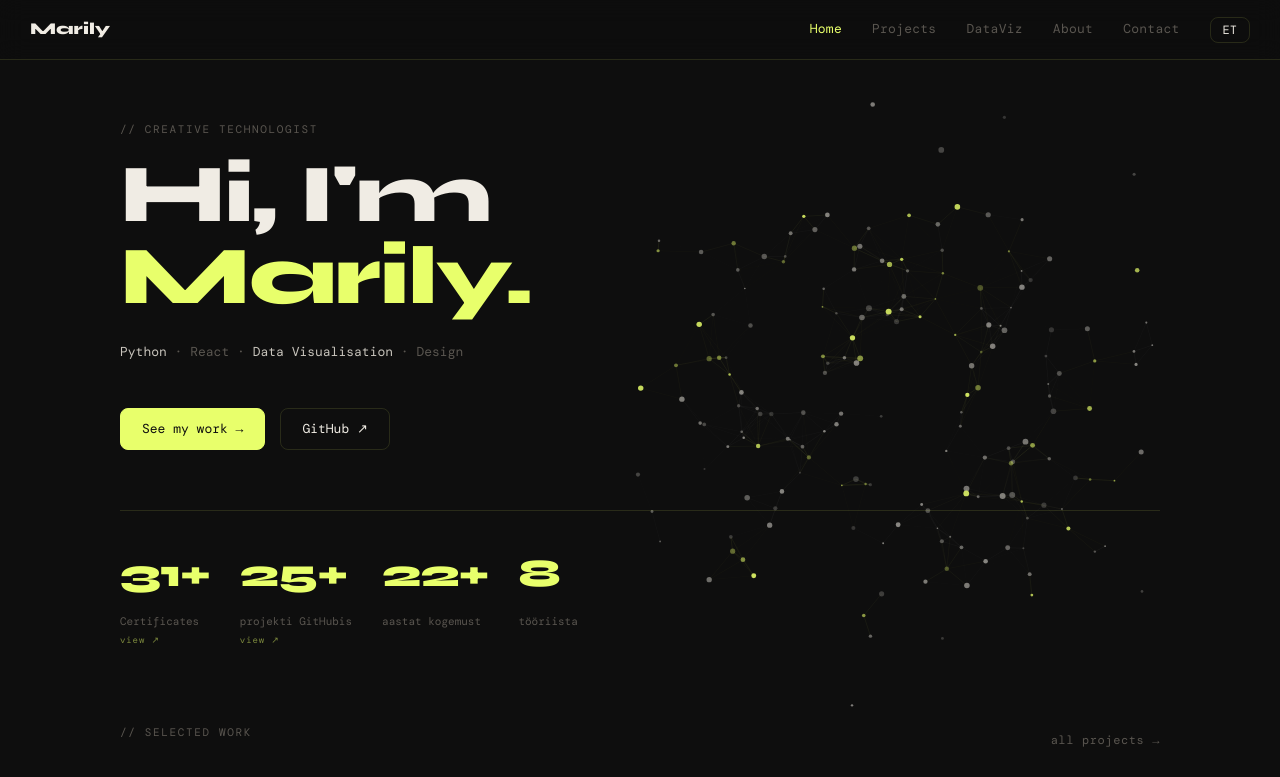
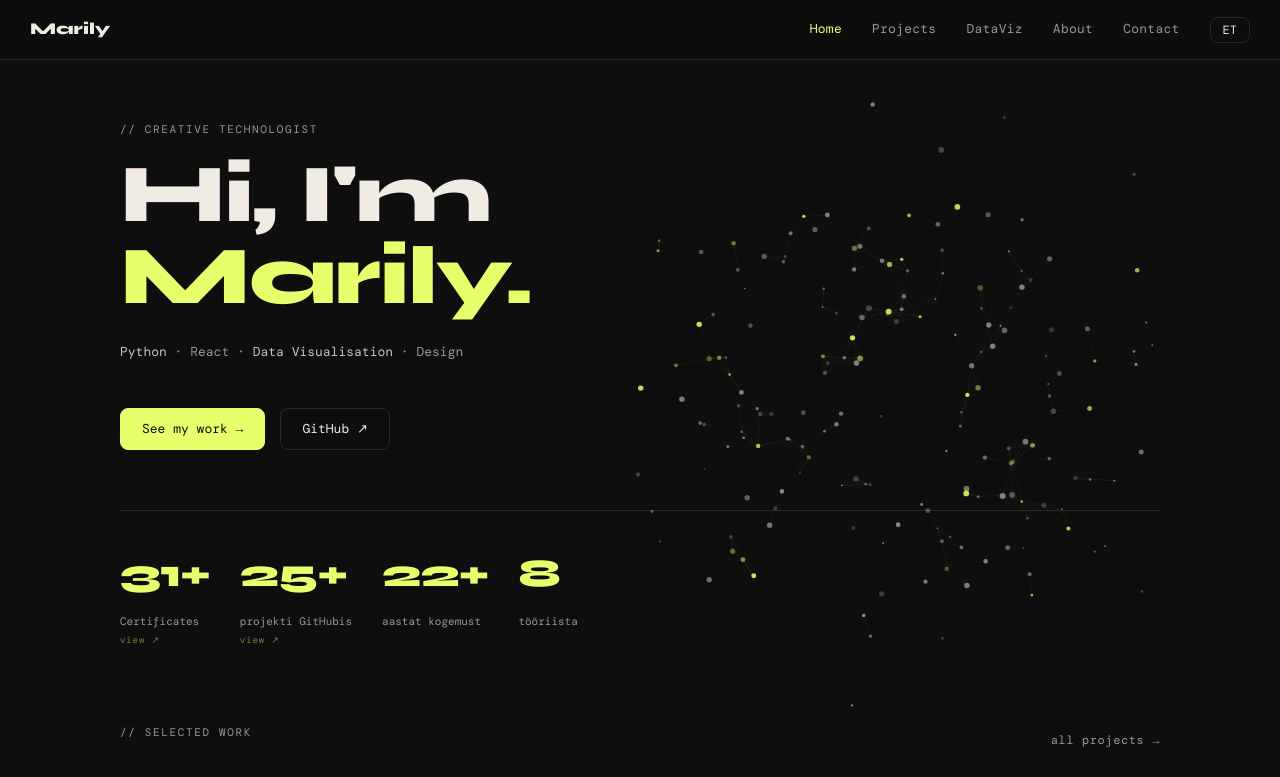
Before and after one commit to marily77/marilydesign_portfolio, a React (Vite) app: page / in a window 1280 px wide. Shown: the top 777 px of the page. Built offline with nearby package versions, Linux system fonts and the light colour scheme; a web font is replaced by a local one.

Commit message:
Text color change

```diff
--- a/src/index.css
+++ b/src/index.css
@@ -10,7 +10,7 @@
   --accent-dim: rgba(232, 255, 107, 0.12);
   --text: #c8c4bc;
   --text-heading: #f0ece4;
-  --text-muted: #5a5650;
+  --text-muted: #9c978f;
 
   /* Fondid */
   --font-heading: 'Syne', sans-serif;
```
